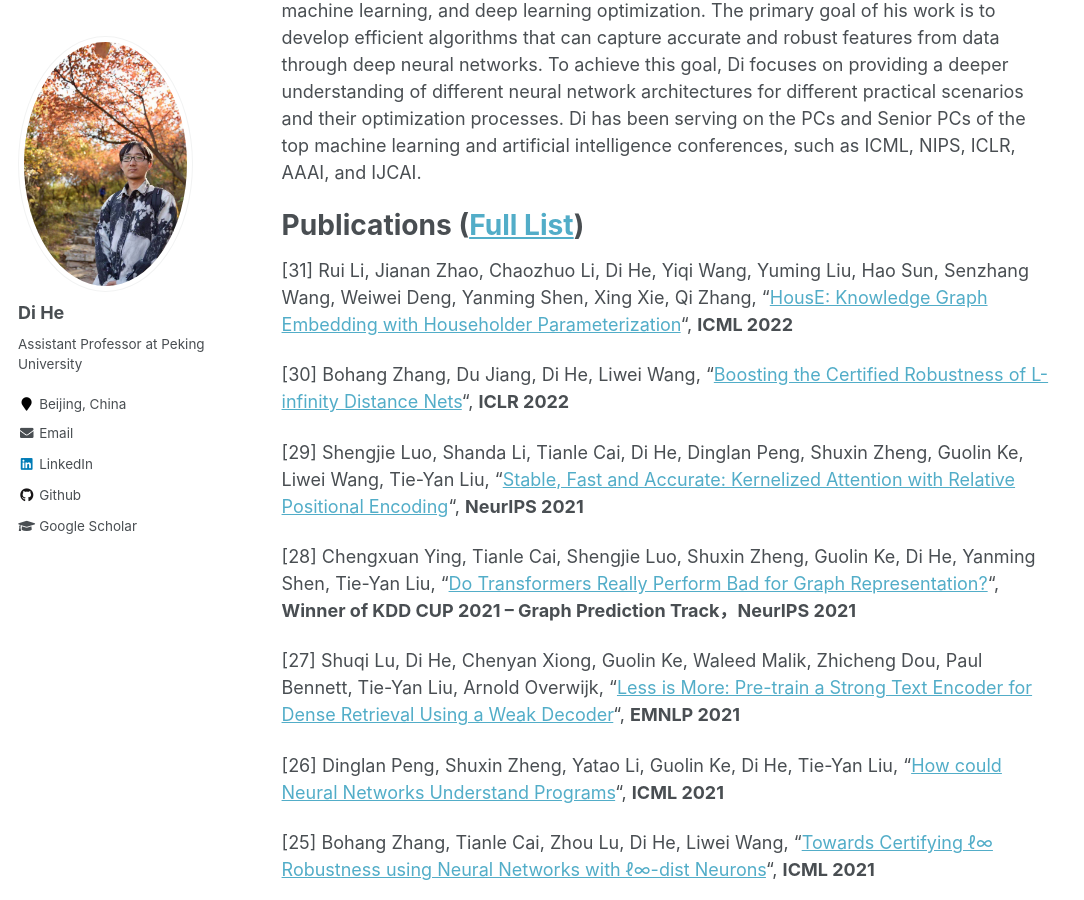
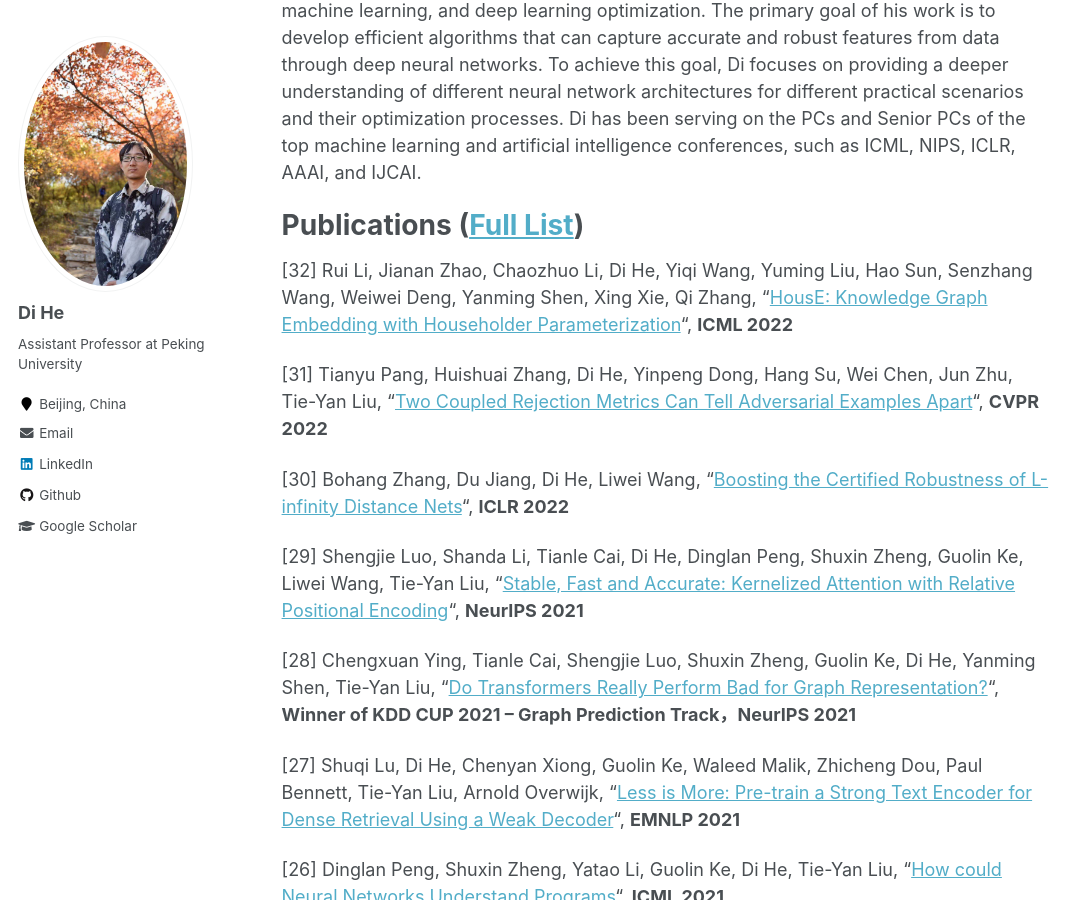
Before and after one commit to DiHe-PKU/DiHe-PKU.github.io, a Jekyll site: the page built from _pages/about.md, in a window 1280 px wide and 900 px high, scrolled down 322 px. Shown: the whole window, without its empty margins (0-1084 px from the left). Built offline with Jekyll 4.4.1, drawn with Linux system fonts in a browser that asks for light colours.

Commit message:
Update about.md

```diff
--- a/_pages/about.md
+++ b/_pages/about.md
@@ -16,7 +16,9 @@ Di’s main research interests include representation learning (mainly focusing
 Publications ([Full List](https://scholar.google.com/citations?hl=zh-CN&user=orVoz4IAAAAJ&view_op=list_works&sortby=pubdate))
 =====
 
-[31] Rui Li, Jianan Zhao, Chaozhuo Li, Di He, Yiqi Wang, Yuming Liu, Hao Sun, Senzhang Wang, Weiwei Deng, Yanming Shen, Xing Xie, Qi Zhang, “[HousE: Knowledge Graph Embedding with Householder Parameterization](https://openreview.net/forum?id=olZAWuGOUz)“, **ICML 2022**
+[32] Rui Li, Jianan Zhao, Chaozhuo Li, Di He, Yiqi Wang, Yuming Liu, Hao Sun, Senzhang Wang, Weiwei Deng, Yanming Shen, Xing Xie, Qi Zhang, “[HousE: Knowledge Graph Embedding with Householder Parameterization](https://openreview.net/forum?id=olZAWuGOUz)“, **ICML 2022**
+
+[31] Tianyu Pang, Huishuai Zhang, Di He, Yinpeng Dong, Hang Su, Wei Chen, Jun Zhu, Tie-Yan Liu, “[Two Coupled Rejection Metrics Can Tell Adversarial Examples Apart](https://openreview.net/forum?id=olZAWuGOUz)“, **CVPR 2022**
 
 [30] Bohang Zhang, Du Jiang, Di He, Liwei Wang, “[Boosting the Certified Robustness of L-infinity Distance Nets](https://openreview.net/forum?id=Q76Y7wkiji)“, **ICLR 2022**
 
```
